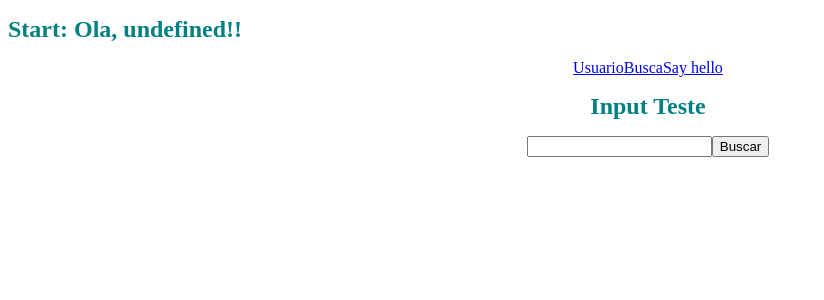
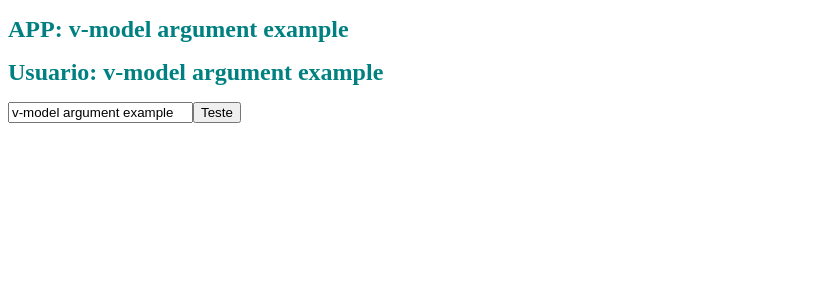
Before and after one commit to silvez4/Desafio-III, a Vue app: page /user in a window 1280 px wide. Shown: the top 300 px of the page, without its empty margins (0-824 px from the left). Built offline with nearby package versions, Linux system fonts and the light colour scheme.

Commit message:
- Usando v-model - Passagem de bnome por components

```diff
--- a/src/App.vue
+++ b/src/App.vue
@@ -1,11 +1,22 @@
 <template>
   <div>
     <!-- <router-link class="link" :to="{ path: '/user', query: { name: 'Foo' }}">Say hello</router-link> -->
-    <router-view />
-    <AgifyApi />
+    <!-- <router-view /> -->
+    <!-- <AgifyApi /> -->
+    <h1>APP: {{ bnome }}</h1>
+    <Usuario v-model:bnome="bnome" />
   </div>
 </template>
 
-<script setup>
+<script>
 import AgifyApi from "./components/AgifyApi.vue";
+import Usuario from "./components/Usuario.vue";
+export default {
+  components: { Usuario },
+  data() {
+    return {
+      bnome: "v-model argument example",
+    };
+  },
+};
 </script>
--- a/src/components/Usuario.vue
+++ b/src/components/Usuario.vue
@@ -1,17 +1,43 @@
 <template>
   <div>
-    <h1>Start: {{ msg }}</h1>
+    <h1>Usuario: {{ bnome }}</h1>
+    <input
+      type="text"
+      :value="bnome"
+      @input="$emit('update:bnome', $event.target.value)"
+    />
+    <button v-on:click="teste">Teste</button>
   </div>
 </template>
 
 <script>
+import { defineComponent, onMounted, ref } from "@vue/runtime-core";
+import api from "../services/api";
+import router from "@/routes/router.js";
+
 export default {
-  name: "Buscar",
-  props: ["name"],
-  computed: {
-    msg() {
-      console.log(this.name);
-      return `Ola, ${this.name}!!`;
+  name: "Usuario",
+  props: ["bnome"],
+  emits: ["update:bnome"],
+  watch: {
+    bnome: function (newVal, oldVal) {
+      // watch it
+      console.log("Prop changed: ", newVal, " | was: ", oldVal);
+    },
+  },
+  methods: {
+    teste() {
+      var nome = this.bnome;
+      const usuario = ref([]);
+      let fetchUsuario = () =>
+        api
+          .get("/?name=" + nome)
+          .then((resp) => (usuario.value = resp.data))
+          .catch((err) => console.log(err));
+      // onMounted(fetchUsuario);
+      console.warn(fetchUsuario);
+      console.warn(nome);
+      return { usuario };
     },
   },
 };
```
